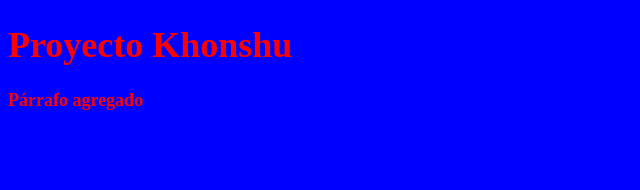
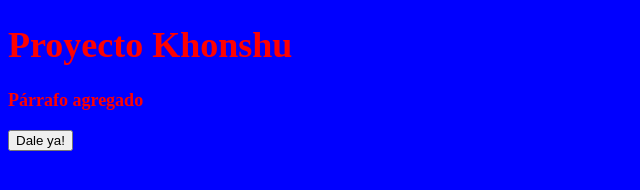
Before and after one commit to PhoenixGuard/ProjectKhonshu, a plain HTML site: page index.html in a window 1280 px wide. Shown: the whole page, without its empty margins (0-640 px from the left). Drawn offline with Linux system fonts and the light colour scheme.

Commit message:
saludo javascript agregado

```diff
--- a/index.html
+++ b/index.html
@@ -6,12 +6,13 @@
         <meta charset="utf-8">
         <title>Documento sin título</title>
         <link href="css/estilos.css" rel="stylesheet" type="text/css">
+        <script src="js/javascript.js"></script>
     </head>
 
     <body>
-
         <h1>Proyecto Khonshu</h1>
         <p>Párrafo agregado</p>
+        <input type="button" onclick="saludo()" value="Dale ya!">
 
     </body>
 </html>
--- a/js/javascript.js
+++ b/js/javascript.js
@@ -1 +1,7 @@
 // JavaScript Document
+
+function saludo(){
+
+    alert ("Hello Khonshu!!!")
+
+}
```
